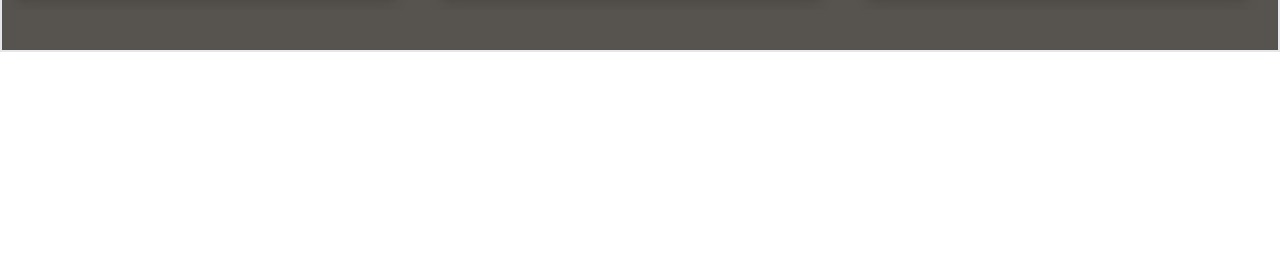
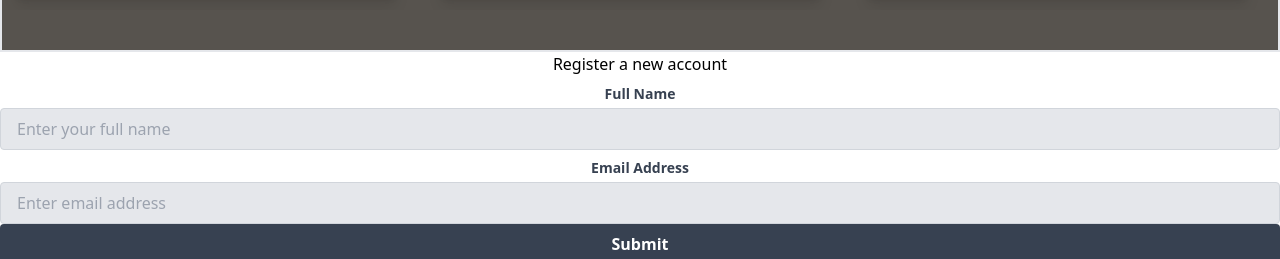
Before and after one commit to lookouttt/JstPortfolio, a React (Vite) app: page / in a window 1280 px wide. Shown: the part 3301-3560 px from the top of the page. Before the commit the page ends 3353 px from the top, so only its background shows below. Built offline with nearby package versions, Linux system fonts and the light colour scheme.

Commit message:
Initial contact page code.  Also added formik and react-icons to package.json.

```diff
--- a/package.json
+++ b/package.json
@@ -18,8 +18,10 @@
   },
   "dependencies": {
     "@heroicons/react": "^2.0.17",
+    "formik": "^2.2.9",
     "react": "^18.2.0",
     "react-dom": "^18.2.0",
+    "react-icons": "^4.8.0",
     "react-router-dom": "^6.10.0"
   }
 }
--- a/src/App.js
+++ b/src/App.js
@@ -3,6 +3,16 @@
 import AboutPage from "./pages/AboutPage";
 import ProjectsPage from "./pages/ProjectsPage";
 import PhotoPage from "./pages/PhotoPage";
+import ContactPage from "./pages/ContactPage";
+
+const styles = {
+    label: 'block text-gray-700 text-sm font-bold pt-2 pb-1',
+    field:
+      'bg-gray-200 text-gray-700 focus:outline-none focus:shadow-outline border border-gray-300 rounded py-2 px-4 block w-full appearance-none',
+    button:
+      ' bg-gray-700 text-white font-bold py-2 px-4 w-full rounded hover:bg-gray-600',
+    errorMsg: 'text-red-500 text-sm',
+  }
 
 function App() {
     return (
@@ -12,6 +22,7 @@
             <AboutPage />
             <ProjectsPage />
             <PhotoPage />
+            <ContactPage styles={styles} />
         </div>
     );
 }
--- /dev/null
+++ b/src/pages/ContactPage.js
@@ -0,0 +1,76 @@
+import { Formik, Form, Field, ErrorMessage } from 'formik';
+
+const ContactPage = ({styles}) => {
+    return (
+        <div container mx-auto px-5>
+            <center>
+                <h1>Register a new account</h1>
+                <>
+                    <Formik
+                        initialValues={{ fullname: "", email: "" }}
+                        validate={(values) => {
+                            const errors = {};
+                            if (!values.fullname) {
+                                errors.fullname = "Required";
+                            }
+
+                            if (!values.email) {
+                                errors.email = "Required";
+                            } else if (
+                                !/^[A-Z0-9._%+-]+@[A-Z0-9.-]+\.[A-Z]{2,}$/i.test(values.email)
+                            ) {
+                                errors.email = "Invalid email address";
+                            }
+
+                            return errors;
+                        }}
+                        onSubmit={(values, { setSubmitting }) => {
+                            setTimeout(() => {
+                              alert(JSON.stringify(values, null, 2));
+                              setSubmitting(false);
+                            }, 400);
+                        }}
+                    >
+                        {({ isSubmitting }) => (
+                            <Form>
+                                <label className={styles.label} htmlFor='Name'>
+                                    Full Name
+                                </label>
+                                <Field
+                                    className={styles.field}
+                                    type='text'
+                                    id='name'
+                                    name='fullname'
+                                    placeholder='Enter your full name'
+                                />
+                                <ErrorMessage name="fullname" component="div" />
+
+                                <label className={styles.label} htmlFor='Name'>
+                                    Email Address
+                                </label>
+                                <Field
+                                    className={styles.field}
+                                    type="email"
+                                    id="email"
+                                    name="email"
+                                    placeholder="Enter email address"
+                                />
+                                <ErrorMessage name="email" component="div" />
+
+                                <button
+                                    type="submit"
+                                    className={styles.button}
+                                    disabled={isSubmitting}
+                                >
+                                    Submit
+                                </button>
+                            </Form>
+                        )}
+                    </Formik>
+                </>
+            </center>
+        </div>
+    );
+}
+
+export default ContactPage;
```
Also changed, not shown: 1 other file (tests, documents, lock files or other folders).
